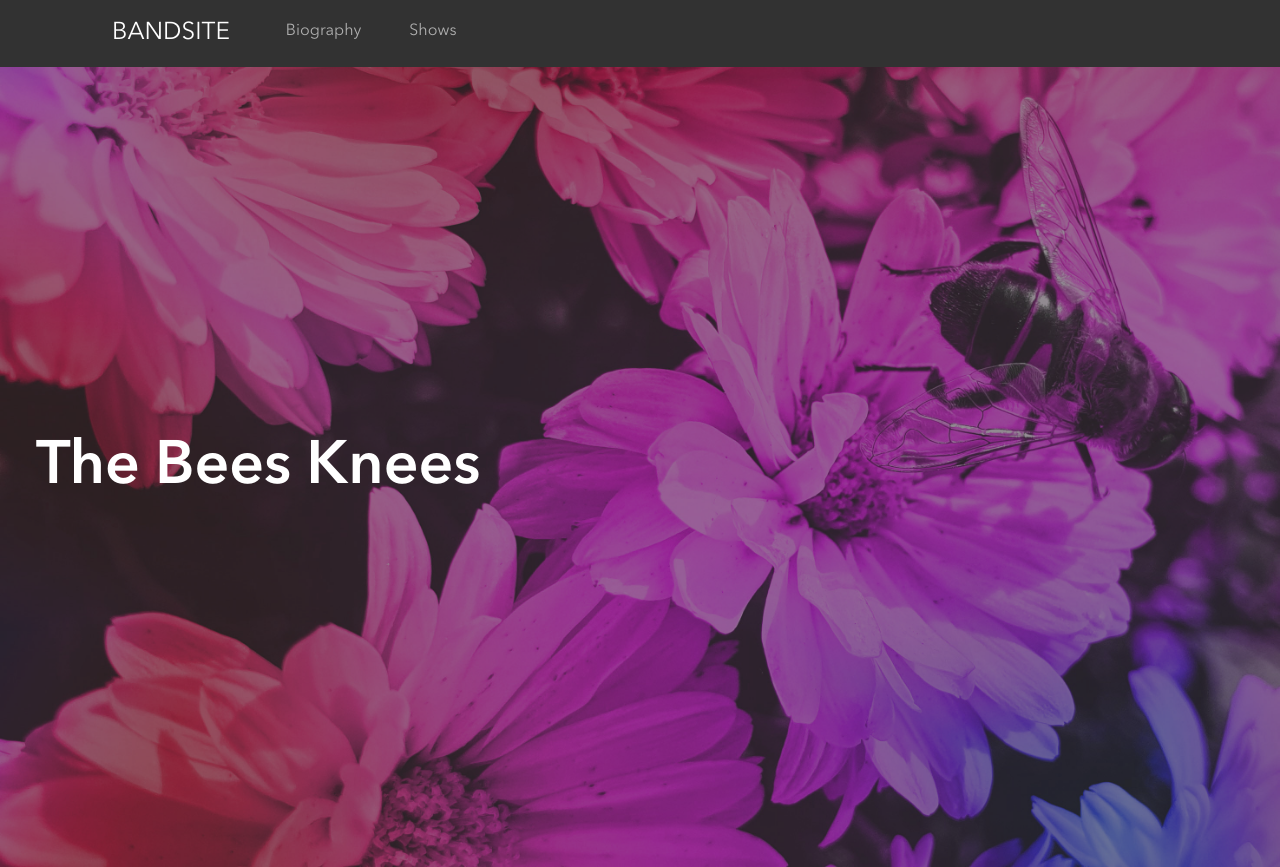
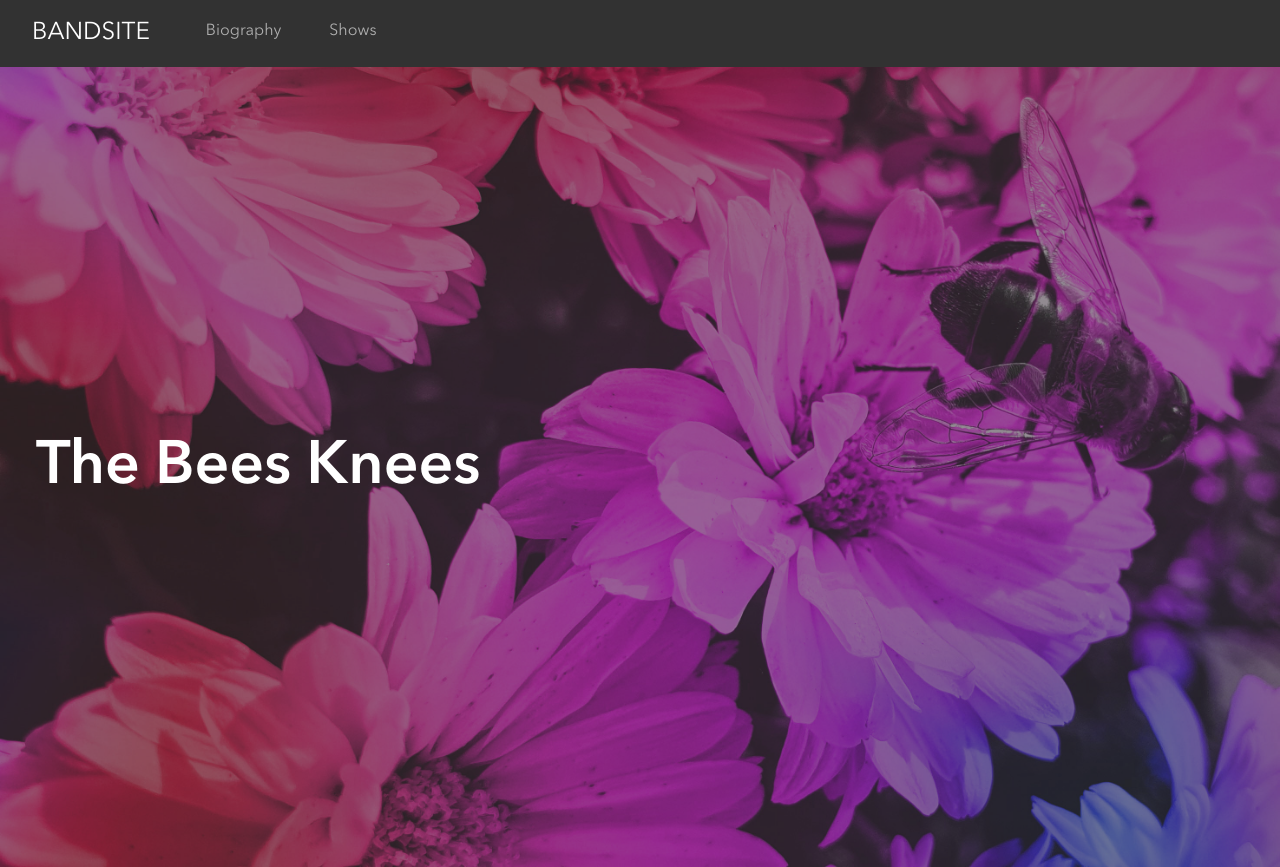
Before and after one commit to Samantha1047/samantha-sun-bandsite, a plain HTML site: page index.html in a window 1280 px wide. Shown: the top 867 px of the page. Drawn offline with Linux system fonts and the light colour scheme.

Commit message:
save changes in global

```diff
--- a/styles/partials/_globals.scss
+++ b/styles/partials/_globals.scss
@@ -31,7 +31,6 @@
 
       @include tablet{
         padding:0 3.5rem 1.2rem 0;
-        padding-left: 5rem;
       }
     }
   }
```
Also changed, not shown: styles/bio.css.
